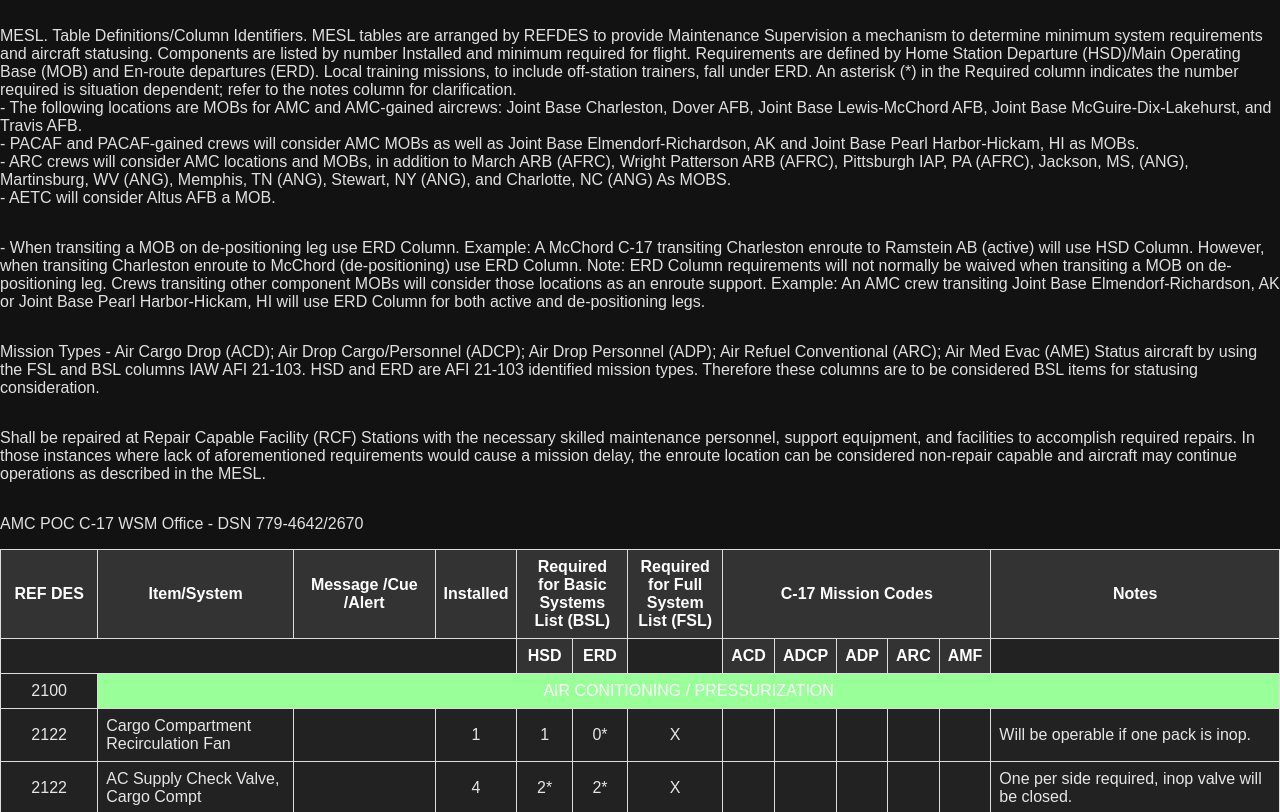
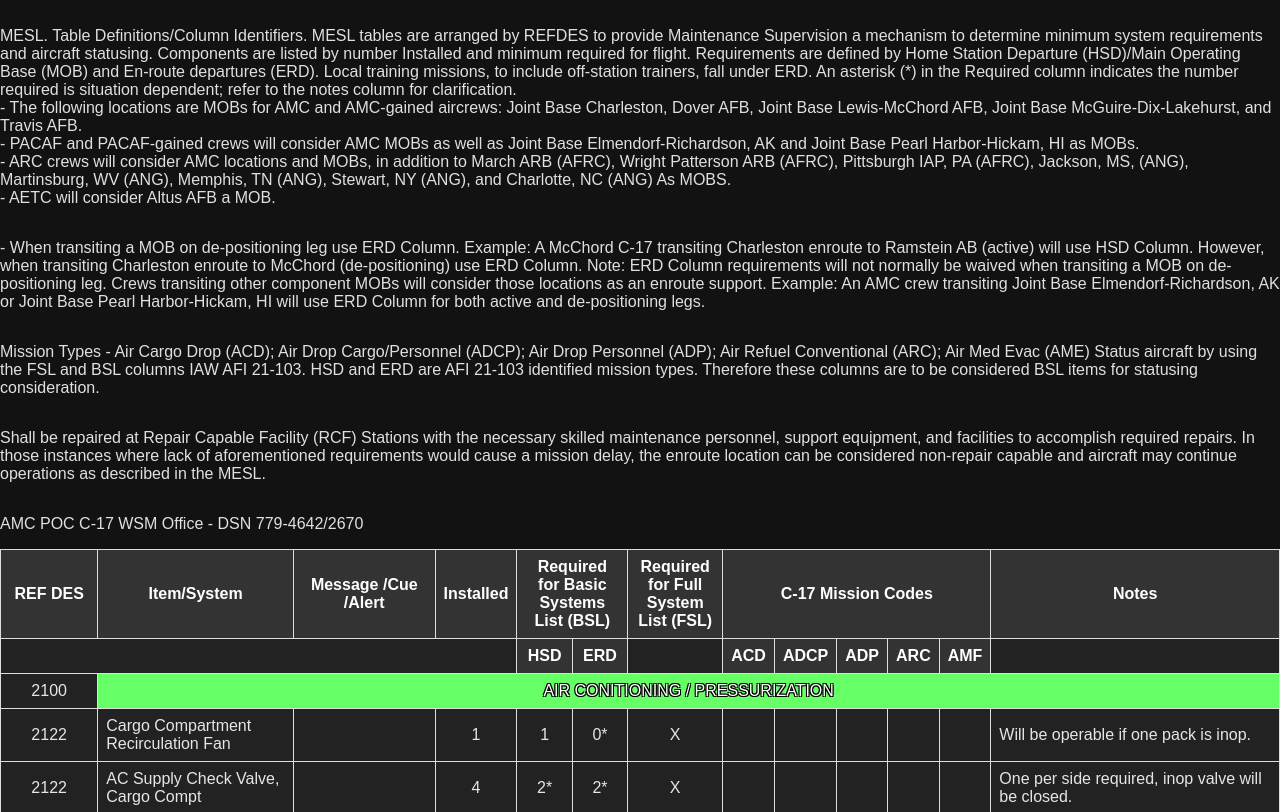
Before and after one commit to JoshKozy/JoshKozy.github.io, a plain HTML site: page system_ref/MESLtest.html in a window 1280 px wide. Shown: the part 129-941 px from the top of the page. Drawn offline with Linux system fonts and the dark colour scheme.

Commit message:
Update custom-table.css
text shadow and color change section-key

```diff
--- a/custom-table.css
+++ b/custom-table.css
@@ -224,8 +224,9 @@ footer {
     }
 
     .section-key {
-      background-color: #99FF99; /* Dark grey background for section headers in dark mode */
+      background-color: #66FF66;
       text-align: center;
+      text-shadow: -1px -1px 0 #000, 1px -1px 0 #000, -1px 1px 0 #000, 1px 1px 0 #000;
       color: #fff; /* Light text for section headers in dark mode */
     }
 
```
